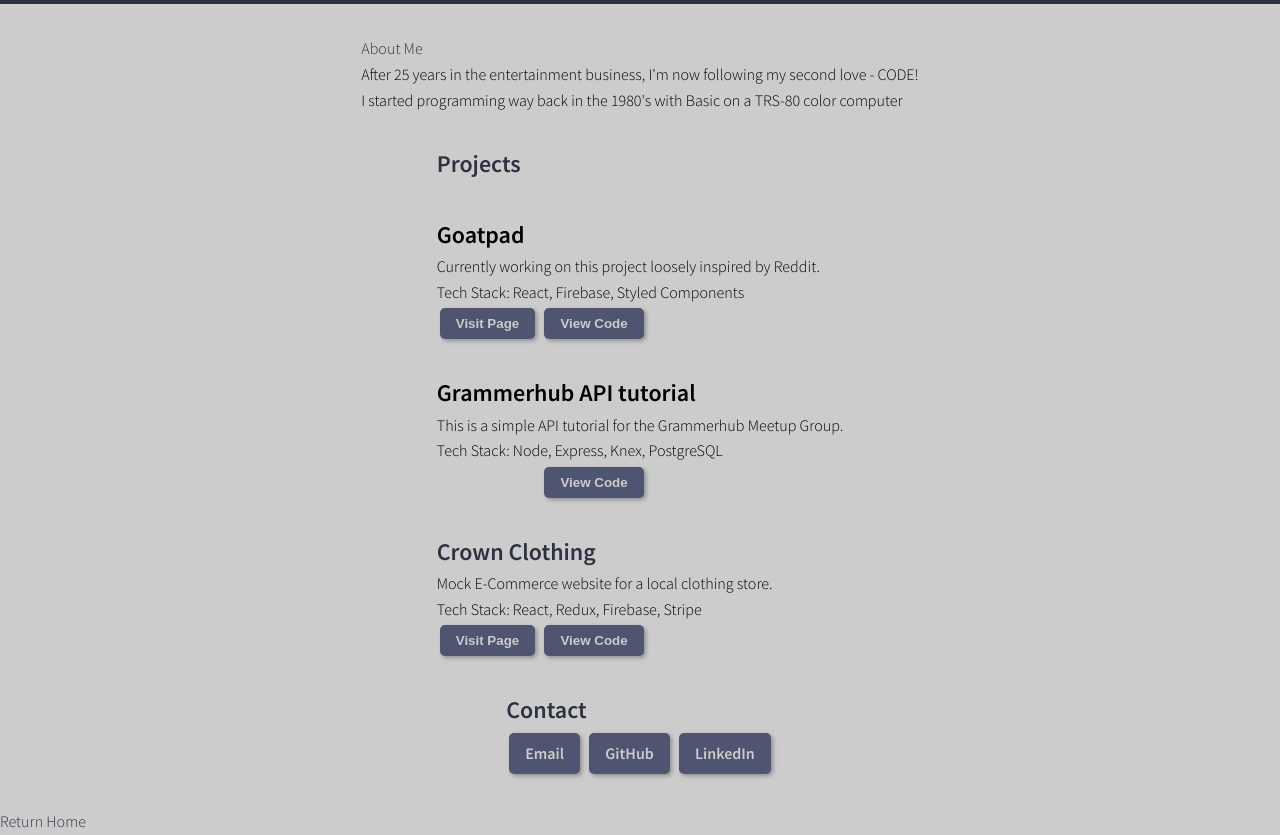
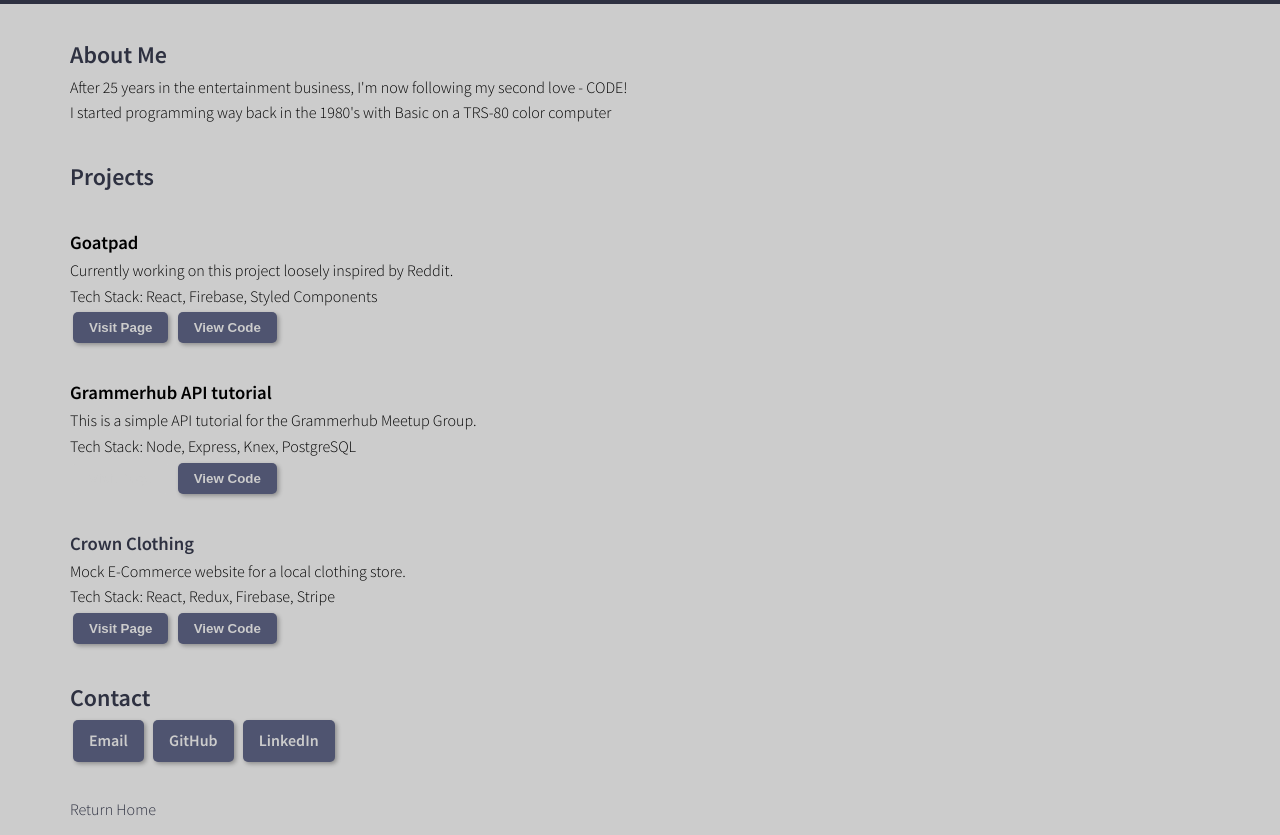
Before and after one commit to smodish-playground/2022-Portfolio, a website: page index.html in a window 1280 px wide. Shown: the part 66-901 px from the top of the page. Drawn offline with Linux system fonts and the light colour scheme.

Commit message:
Update random items during meetup

```diff
--- a/index.html
+++ b/index.html
@@ -31,7 +31,7 @@
         <div class="stack">
           <!-- About -->
           <section class="about container">
-            <a href="#about" name="about">About Me</a>
+            <a href="#about" name="about"><h2>About Me</h2></a>
             <p>
               After 25 years in the entertainment business, I'm now following my
               second love - CODE!
@@ -47,7 +47,7 @@
 
             <!-- GOATPAD -->
             <article class="project">
-              <h2>Goatpad</h2>
+              <h3>Goatpad</h3>
               <p>
                 Currently working on this project loosely inspired by Reddit.
               </p>
@@ -63,12 +63,12 @@
 
             <!-- Grammerhub API -->
             <article class="project">
-              <h2>Grammerhub API tutorial</h2>
+              <h3>Grammerhub API tutorial</h3>
               <p>
                 This is a simple API tutorial for the Grammerhub Meetup Group.
               </p>
               <p>Tech Stack: Node, Express, Knex, PostgreSQL</p>
-              <a href="https://bw2-techstuff.netlify.com/">
+              <a href="https://github.com/GrammerhubTeam/blog-app-api">
                 <button class="btn-primary btn-disabled" disabled>
                   Visit Page
                 </button>
@@ -83,7 +83,7 @@
             <!-- Crown Clothing -->
             <article class="project">
               <a href="project" name="project">
-                <h2>Crown Clothing</h2>
+                <h3>Crown Clothing</h3>
               </a>
               <p>Mock E-Commerce website for a local clothing store.</p>
               <p>Tech Stack: React, Redux, Firebase, Stripe</p>
@@ -120,9 +120,11 @@
           </div>
         </a>
       </footer>
-      <a href="https://www.stevesmodish.com">
-        <span class="service_logo" id="homepage"></span>Return Home
-      </a>
+      <div class="container">
+        <a href="#home">
+          <span class="service_logo" id="homepage"></span>Return Home
+        </a>
+      </div>
     </div>
   </body>
 </html>
--- a/scss/_utilities.scss
+++ b/scss/_utilities.scss
@@ -6,7 +6,8 @@
 }
 
 .container {
-  max-width: 700px;
+  width: 1200px;
+  max-width: 1200px;
   padding: 0 30px;
   margin: 0 auto;
   overflow: wrap;
```
Also changed, not shown: css/styles.css.
